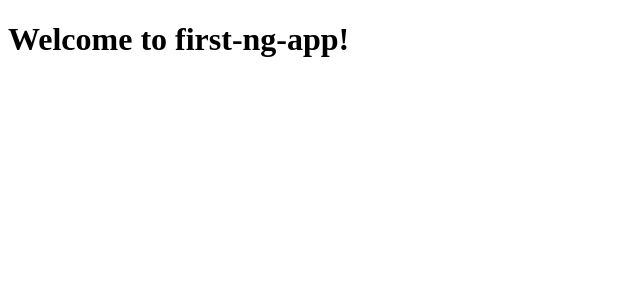
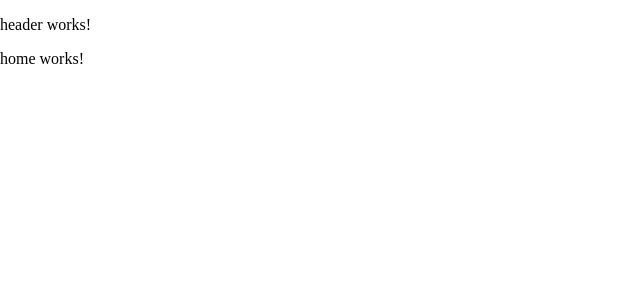
Before and after one commit to lashon74/first-ng-app, an Angular app: page / in a window 1280 px wide. Shown: the top 300 px of the page, without its empty margins (0-640 px from the left). Built offline with nearby package versions, Linux system fonts and the light colour scheme.

Commit message:
Added new components

```diff
--- a/angular.json
+++ b/angular.json
@@ -7,8 +7,6 @@
       "projectType": "application",
       "schematics": {
         "@schematics/angular:component": {
-          "inlineTemplate": true,
-          "inlineStyle": true,
           "style": "scss"
         }
       },
@@ -22,9 +20,7 @@
             "outputPath": "dist/first-ng-app",
             "index": "src/index.html",
             "browser": "src/main.ts",
-            "polyfills": [
-              "zone.js"
-            ],
+            "polyfills": ["zone.js"],
             "tsConfig": "tsconfig.app.json",
             "inlineStyleLanguage": "scss",
             "assets": [
@@ -33,9 +29,7 @@
                 "input": "public"
               }
             ],
-            "styles": [
-              "src/styles.scss"
-            ],
+            "styles": ["src/styles.scss"],
             "scripts": []
           },
           "configurations": {
@@ -80,10 +74,7 @@
         "test": {
           "builder": "@angular-devkit/build-angular:karma",
           "options": {
-            "polyfills": [
-              "zone.js",
-              "zone.js/testing"
-            ],
+            "polyfills": ["zone.js", "zone.js/testing"],
             "tsConfig": "tsconfig.spec.json",
             "inlineStyleLanguage": "scss",
             "assets": [
@@ -92,9 +83,7 @@
                 "input": "public"
               }
             ],
-            "styles": [
-              "src/styles.scss"
-            ],
+            "styles": ["src/styles.scss"],
             "scripts": []
           }
         }
--- a/src/app/app.component.ts
+++ b/src/app/app.component.ts
@@ -1,13 +1,14 @@
 import { Component } from '@angular/core';
 import { RouterOutlet } from '@angular/router';
+import { HeaderComponent } from './components/header/header.component';
+import { HomeComponent } from './home/home.component';
 
 @Component({
   selector: 'app-root',
-  imports: [RouterOutlet],
+  imports: [RouterOutlet, HeaderComponent, HomeComponent],
   template: `
-    <h1>Welcome to {{title}}!</h1>
-
-    <router-outlet />
+    <app-header />
+    <app-home />
   `,
   styles: [],
 })
--- /dev/null
+++ b/src/app/components/header/header.component.html
@@ -0,0 +1 @@
+<p>header works!</p>
--- /dev/null
+++ b/src/app/home/home.component.html
@@ -0,0 +1 @@
+<p>home works!</p>
--- a/src/styles.scss
+++ b/src/styles.scss
@@ -1 +1,6 @@
 /* You can add global styles to this file, and also import other style files */
+html,
+body {
+  margin: 0;
+  padding: 0;
+}
```
Also changed, not shown: src/app/components/header/header.component.ts (added, +11 -0 lines), src/app/home/home.component.ts (added, +11 -0 lines), src/app/components/header/header.component.scss (added), src/app/home/home.component.scss (added), 2 other files (tests, documents, lock files or other folders).
